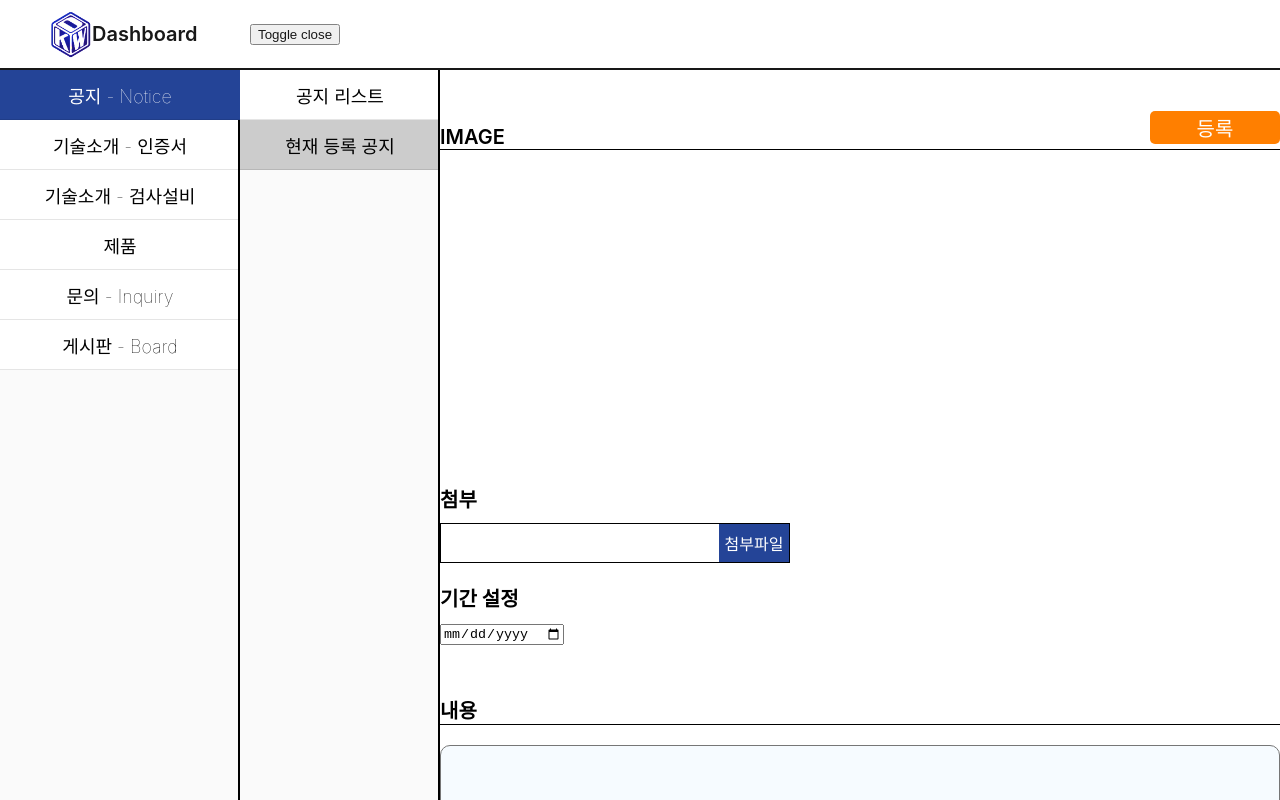
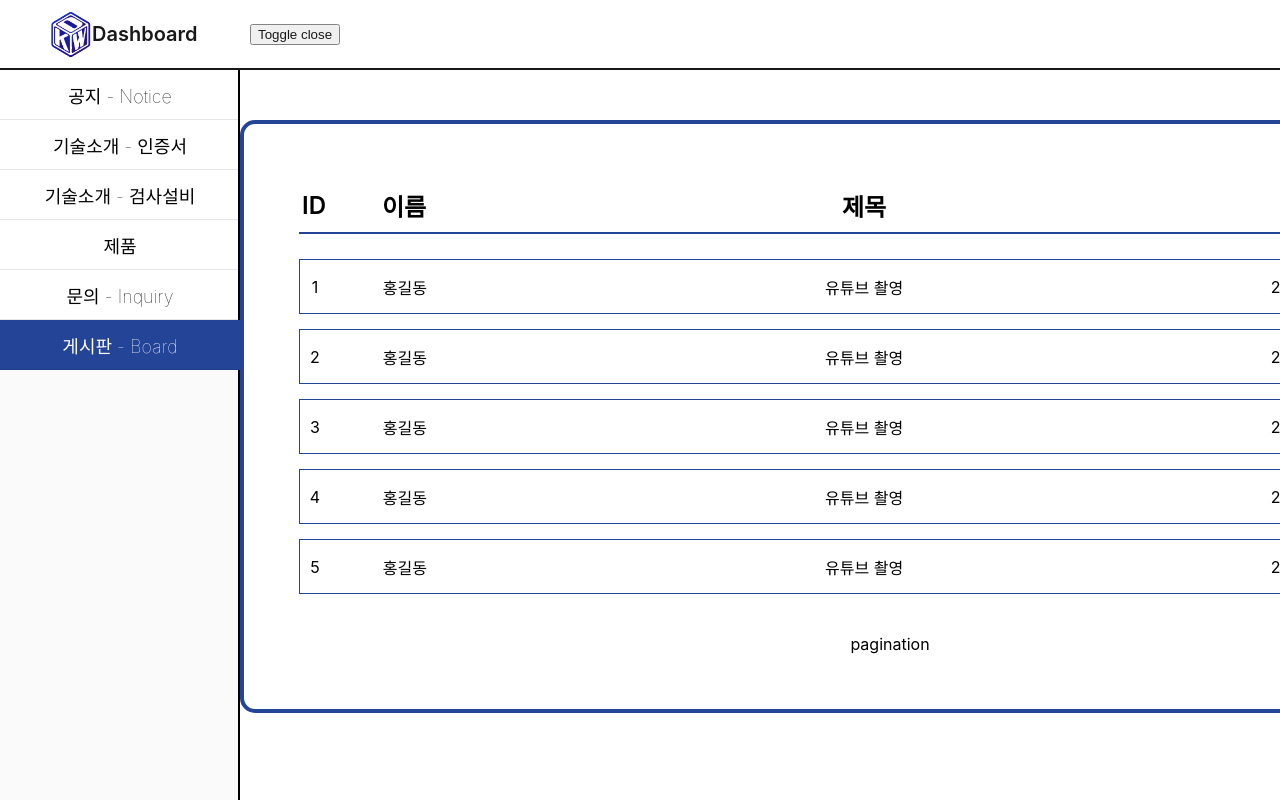
Before and after one commit to Keyworld-Hell/Frontend, a React (Create React App) app: page /admin/board in a window 1280 px wide. Built offline with nearby package versions, Linux system fonts and the light colour scheme.

Commit message:
feat: Add admin board list page

```diff
--- a/src/App.js
+++ b/src/App.js
@@ -17,6 +17,7 @@ import AdminInspect from "./pages/admin/AdminInspect";
 import AdminTechUpload from "./pages/admin/AdminTechUpload";
 import AdminProduct from "./pages/admin/AdminProduct";
 import AdminInquiry from "./pages/admin/AdminInquiry";
+import AdminBoard from "./pages/admin/AdminBoard";
 import AdminInquiryDetail from "./pages/admin/AdminInquiryDetail";
 
 function App() {
@@ -35,7 +36,7 @@ function App() {
         <Route path="/admin/product/:lock" element={<AdminProduct />} />
         <Route path="/admin/inquiry" element={<AdminInquiry />} />
         <Route path="/admin/inquiry/:id" element={<AdminInquiryDetail />} />
-        <Route path="/admin/board" element={<Admin />} />
+        <Route path="/admin/board" element={<AdminBoard />} />
         <Route path="/admin/:title/upload" element={<AdminTechUpload />} />
       </Routes>
       {/* <Footer /> */}
--- a/src/assets/css/admin.css
+++ b/src/assets/css/admin.css
@@ -422,3 +422,86 @@ input[id="check"]:checked + label {
   transform: translateY(-2px);
   transition: 0.3s ease-in-out;
 }
+
+/*Board*/
+
+.admin-board {
+  padding-top: 50px;
+}
+
+.board-container {
+  width: 1300px;
+  padding: 55px;
+  border-radius: 15px;
+  border: 4px solid #244497;
+  margin-bottom: 70px;
+}
+
+.board-subtitle {
+  padding: 0 70px;
+  margin-bottom: 50px;
+}
+
+.board-btn {
+  float: right;
+  width: 133px;
+  height: 44px;
+  background: #ff7f00;
+  border: 0;
+  box-shadow: 0px 4px 4px rgba(0, 0, 0, 0.25);
+  border-radius: 10px;
+  cursor: pointer;
+  transition: 0.2s ease-in-out;
+}
+
+.board-btn:hover {
+  background: #ff942a;
+  transition: 0.2s ease-in-out;
+}
+
+.board-header {
+  width: 100%;
+  height: 55px;
+  align-items: center;
+  border-bottom: 2px solid #244497;
+  margin-bottom: 25px;
+}
+
+.admin-board-id {
+  width: 30px;
+}
+
+.admin-board-name {
+  width: 150px;
+}
+
+.admin-board-title {
+  width: 770px;
+}
+
+.admin-board-date {
+  width: 132px;
+}
+
+.admin-board-delete {
+  width: 100px;
+}
+
+.board-content {
+  border: 1px solid #244497;
+  height: 55px;
+  align-items: center;
+  margin-bottom: 15px;
+  cursor: pointer;
+  transition: 0.3s ease-in-out;
+}
+
+.board-content:hover {
+  background: #f0f0f0;
+  transition: 0.3s ease-in-out;
+  scale: 1.005;
+}
+
+.board-pagination {
+  margin-top: 40px;
+}
--- /dev/null
+++ b/src/pages/admin/AdminBoard.jsx
@@ -0,0 +1,45 @@
+import React, { useState } from "react";
+import { Link } from "react-router-dom";
+import AdminNav from "../../components/layout/AdminNav";
+import { DUMMY_BOARD } from "../../store/nav";
+
+const AdminBoard = () => {
+  const [activeSubIndex, setActiveSubIndex] = useState(1);
+  const [activeIndex, setActiveIndex] = useState(5);
+
+  return (
+    <div className="flex">
+      <AdminNav
+        activeIndex={activeIndex}
+        setActiveIndex={setActiveIndex}
+        activeSubIndex={activeSubIndex}
+        setActiveSubIndex={setActiveSubIndex}
+      />
+      <div className="admin-container admin-board container m-0">
+        <div className="board-container m-0">
+          <div className="board-header flex f-24 fw-600 center">
+            <div className="admin-board-id ">ID</div>
+            <div className="admin-board-name ">이름</div>
+            <div className="admin-board-title">제목</div>
+            <div className="admin-board-date ">날짜</div>
+            <div className="admin-board-delete"></div>
+          </div>
+          {DUMMY_BOARD.map((item, index) => (
+            <Link to={`${item.id}`} key={index} className="color-black">
+              <div className="board-content f-18 flex center">
+                <div className="admin-board-id ">{item.id}</div>
+                <div className="admin-board-name ">{item.name}</div>
+                <div className="admin-board-title">{item.title}</div>
+                <div className="admin-board-date ">{item.created_date}</div>
+                <div className="admin-board-delete">삭제</div>
+              </div>
+            </Link>
+          ))}
+          <div className="board-pagination center">pagination</div>
+        </div>
+      </div>
+    </div>
+  );
+};
+
+export default AdminBoard;
--- a/src/store/nav.js
+++ b/src/store/nav.js
@@ -218,3 +218,36 @@ export const INQUIRY_LIST = [
       "루드 굴리트루드 굴리트루드 굴리트루드 굴리트루드 굴리트루드 굴리트",
   },
 ];
+
+export const DUMMY_BOARD = [
+  {
+    id: 1,
+    name: "홍길동",
+    title: "유튜브 촬영",
+    created_date: "2023.03.08",
+  },
+  {
+    id: 2,
+    name: "홍길동",
+    title: "유튜브 촬영",
+    created_date: "2023.03.08",
+  },
+  {
+    id: 3,
+    name: "홍길동",
+    title: "유튜브 촬영",
+    created_date: "2023.03.08",
+  },
+  {
+    id: 4,
+    name: "홍길동",
+    title: "유튜브 촬영",
+    created_date: "2023.03.08",
+  },
+  {
+    id: 5,
+    name: "홍길동",
+    title: "유튜브 촬영",
+    created_date: "2023.03.08",
+  },
+];
```
